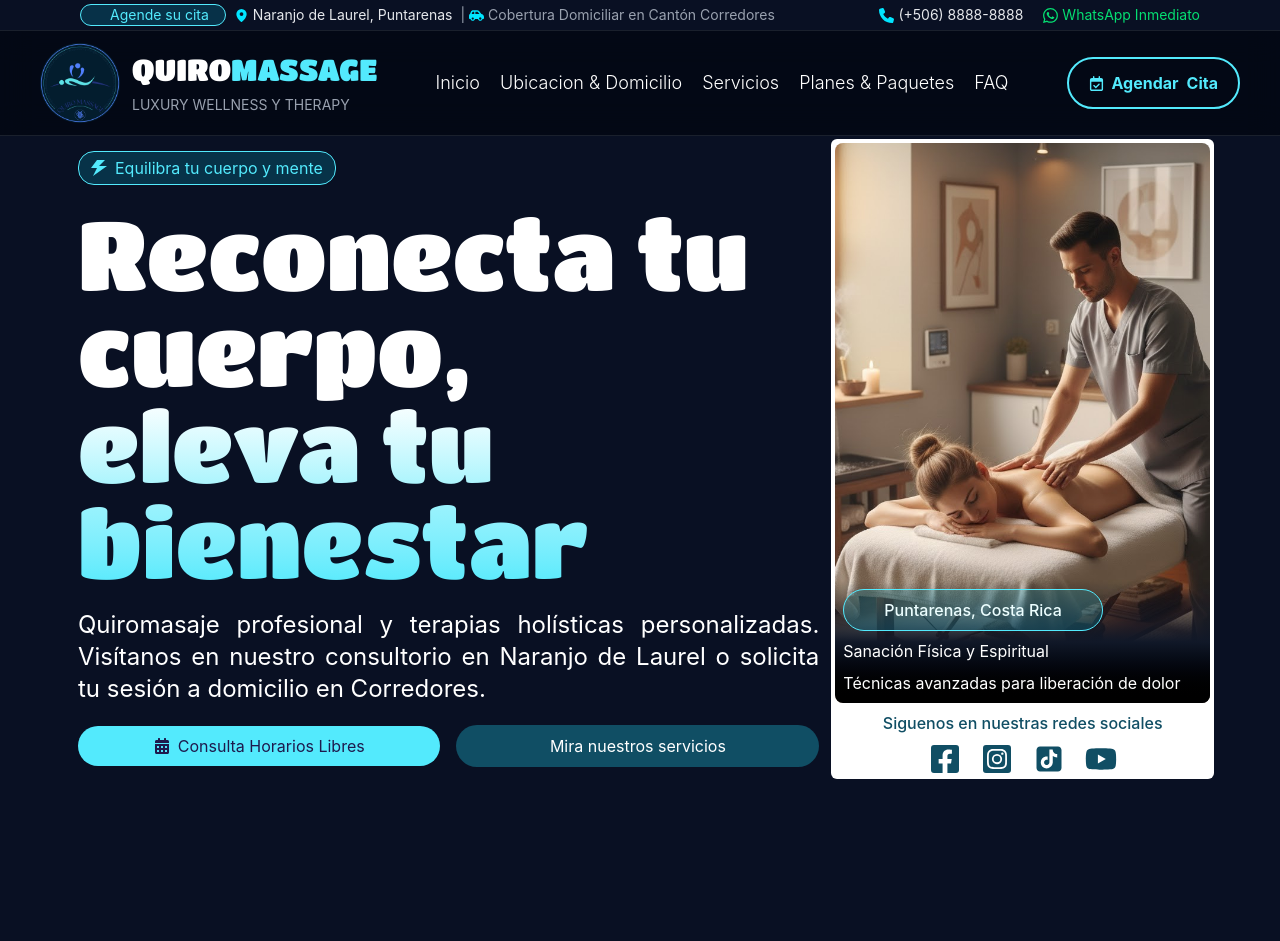
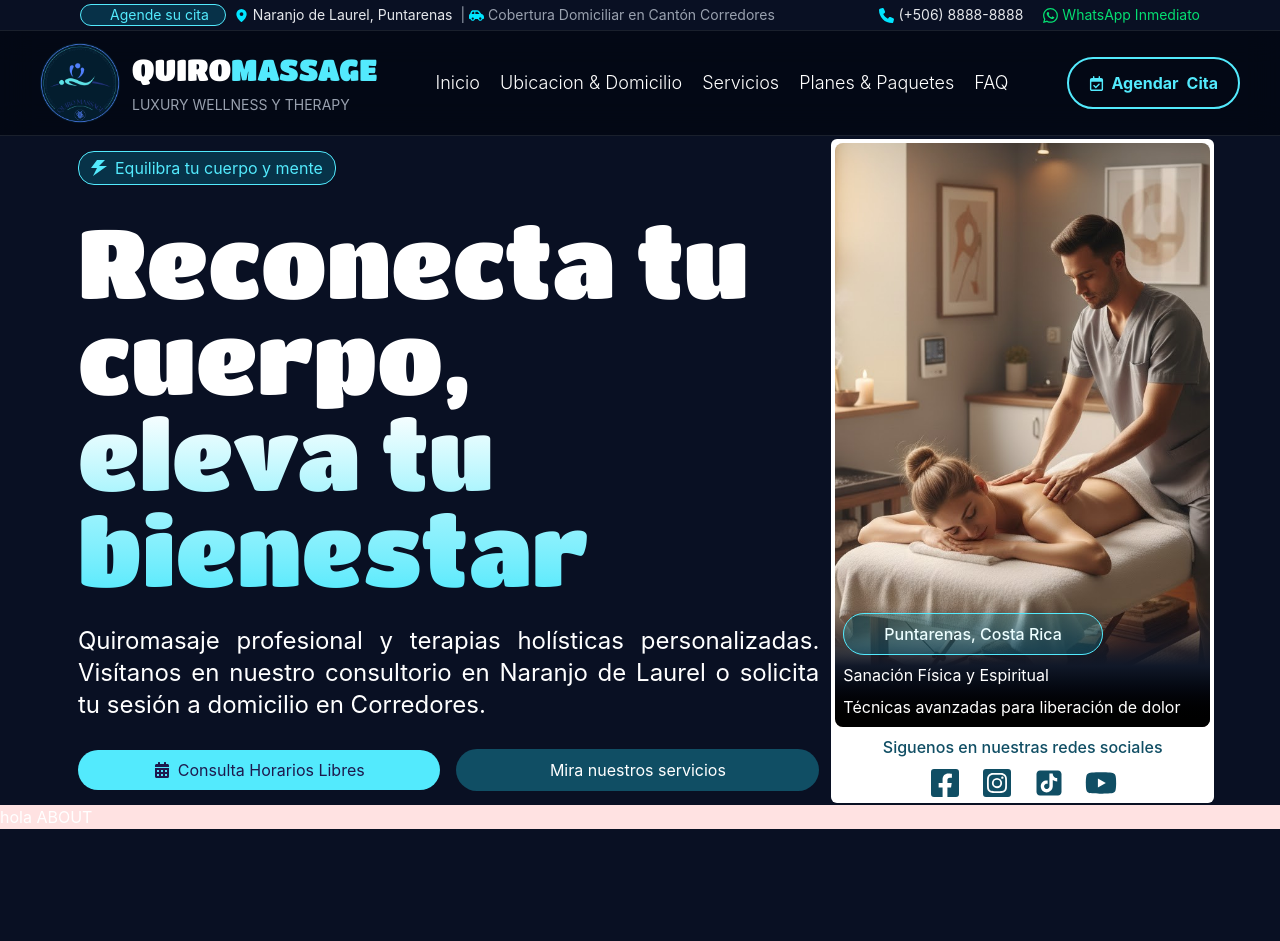
Before and after one commit to RolDev-22/quiromassage_landingpage, a React (Vite) app: page / in a window 1280 px wide. Shown: the top 941 px of the page. After the commit the page ends 829 px from the top, so only its background shows below. Built offline with nearby package versions, Linux system fonts and the light colour scheme; a web font is replaced by a local one.

Commit message:
Cmabios para despliegue y responsive

```diff
--- a/package.json
+++ b/package.json
@@ -7,7 +7,8 @@
     "dev": "vite",
     "build": "tsc -b && vite build",
     "lint": "eslint .",
-    "preview": "vite preview"
+    "preview": "vite preview",
+    "deploy": "pnpm run build && gh-pages -d dist"
   },
   "dependencies": {
     "react": "^19.3.1",
@@ -24,6 +25,7 @@
     "eslint": "^10.13.0",
     "eslint-plugin-react-hooks": "^7.1.1",
     "eslint-plugin-react-refresh": "^0.5.7",
+    "gh-pages": "^6.3.0",
     "globals": "^17.13.0",
     "tailwindcss": "^4.3.3",
     "typescript": "~7.0.2",
--- a/src/components/Layout/Header/Navbar/Navbar.tsx
+++ b/src/components/Layout/Header/Navbar/Navbar.tsx
@@ -7,10 +7,10 @@ const Navbar = ({ active }: NavbarProps) => {
     <nav
       className={`${active ? "flex flex-col absolute top-full left-0 w-full bg-gray-950 p-4 border-b border-cyan-50/10 shadow-lg" : "hidden"} lg:flex lg:flex-row lg:static lg:w-auto lg:shadow-none lg:bg-transparent lg:p-0 lg:border-none`}>
       <ul className="font-light w-1xl flex flex-col items-center md:flex-row  justify-around text-sm gap-3  xl:text-lg xl:gap-5 2xl:gap-10 ">
-        <a href="#" className="cursor-pointer lg:hover:text-cyan-300">
+        <a href="#home" className="cursor-pointer lg:hover:text-cyan-300">
           Inicio
         </a>
-        <a href="#" className="cursor-pointer lg:hover:text-cyan-300">
+        <a href="#about" className="cursor-pointer lg:hover:text-cyan-300">
           Ubicacion & Domicilio
         </a>
         <a className="cursor-pointer lg:hover:text-cyan-300">Servicios</a>
--- a/src/pages/About.tsx
+++ b/src/pages/About.tsx
@@ -1,6 +1,6 @@
 export default function About() {
   return (
-    <section id="about" className="sharedStyle">
+    <section id="about" className=" bg-red-100">
       <h2>hola ABOUT</h2>
     </section>
   );
--- a/src/pages/Home.tsx
+++ b/src/pages/Home.tsx
@@ -8,9 +8,9 @@ import ImgBg from "/img1.jpg";
 
 export default function Home() {
   return (
-    <section id="home" className="sharedStyle">
+    <section id="home" className="flex flex-col justify-center">
       <div className="flex flex-col w-full p-0.5 md:flex-col md:w-3xl md:self-center lg:flex-row lg:w-4xl xl:w-6xl 2xl:w-full">
-        <div className="flex flex-col p-3 gap-10 lg:w-2/3 xl:gap-5 2xl:gap-10 2xl:w-2/4">
+        <div className="flex flex-col p-3 gap-10 lg:w-2/3 lg:gap-11 xl:gap-7 2xl:gap-10 2xl:w-2/3">
           <span className="flex items-center self-center gap-2 p-1 px-3 rounded-2xl text-cyan-300 bg-cyan-500/20 border border-cyan-300 lg:self-start ">
             <ImPower /> Equilibra tu cuerpo y mente
           </span>
@@ -39,7 +39,7 @@ export default function Home() {
           </div>
         </div>
         <div className="flex flex-col w-full justify-start items-center lg:w-1/3 2xl:w-2/4">
-          <article className="flex flex-col p-1 bg-white rounded-md gap-2 w-11/12 h-11/12 lg:w-full lg:h-12/12 xl:h-20/20 2xl:h-17/20 ">
+          <article className="flex flex-col p-1 bg-white rounded-md gap-2 w-11/12 h-11/12 lg:w-full lg:h-12/12 xl:h-20/20 2xl:h-19/20 ">
             <figure className="relative rounded-lg overflow-hidden lg:h-full">
               <img
                 className="w-full h-auto object-cover xl:h-12/12"
--- a/src/styles/index.css
+++ b/src/styles/index.css
@@ -38,13 +38,6 @@ body {
   font-style: normal;
 }
 
-.sharedStyle {
-  display: flex;
-  flex-direction: column;
-  justify-content: start;
-  min-height: 100dvh;
-}
-
 .advance {
   display: flex;
   width: 0;
```
Also changed, not shown: 1 other file (tests, documents, lock files or other folders).
